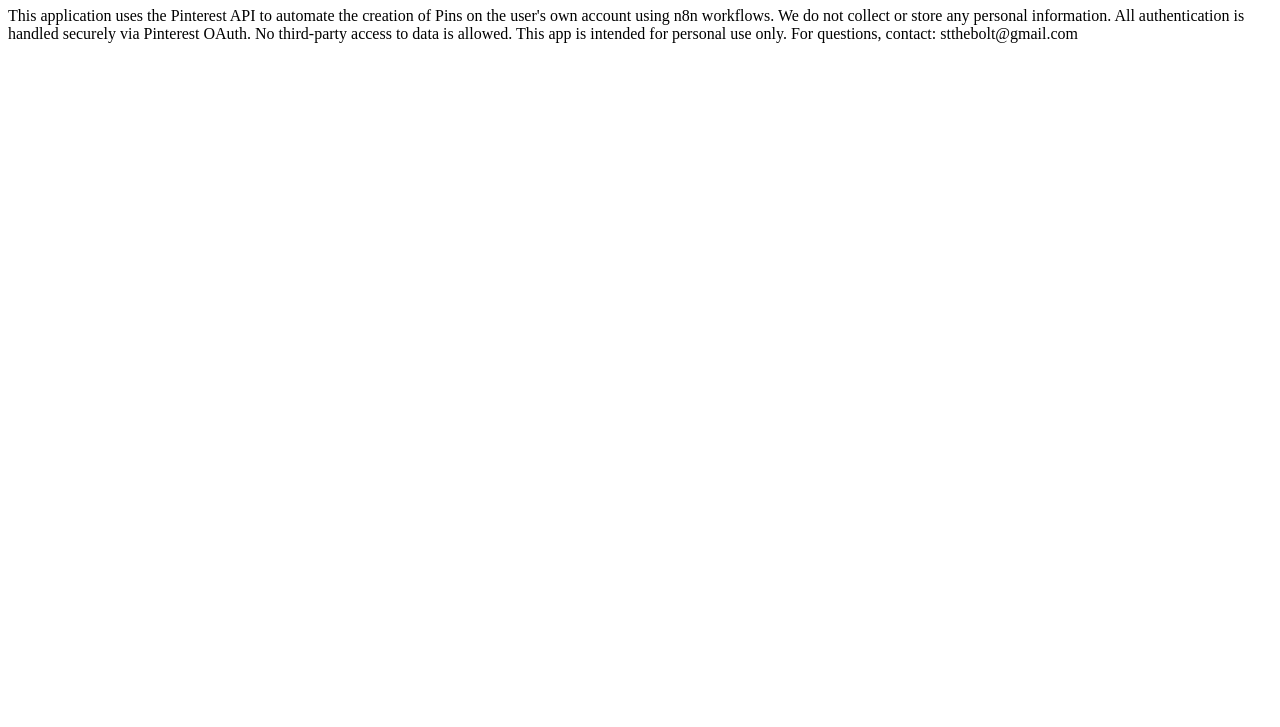
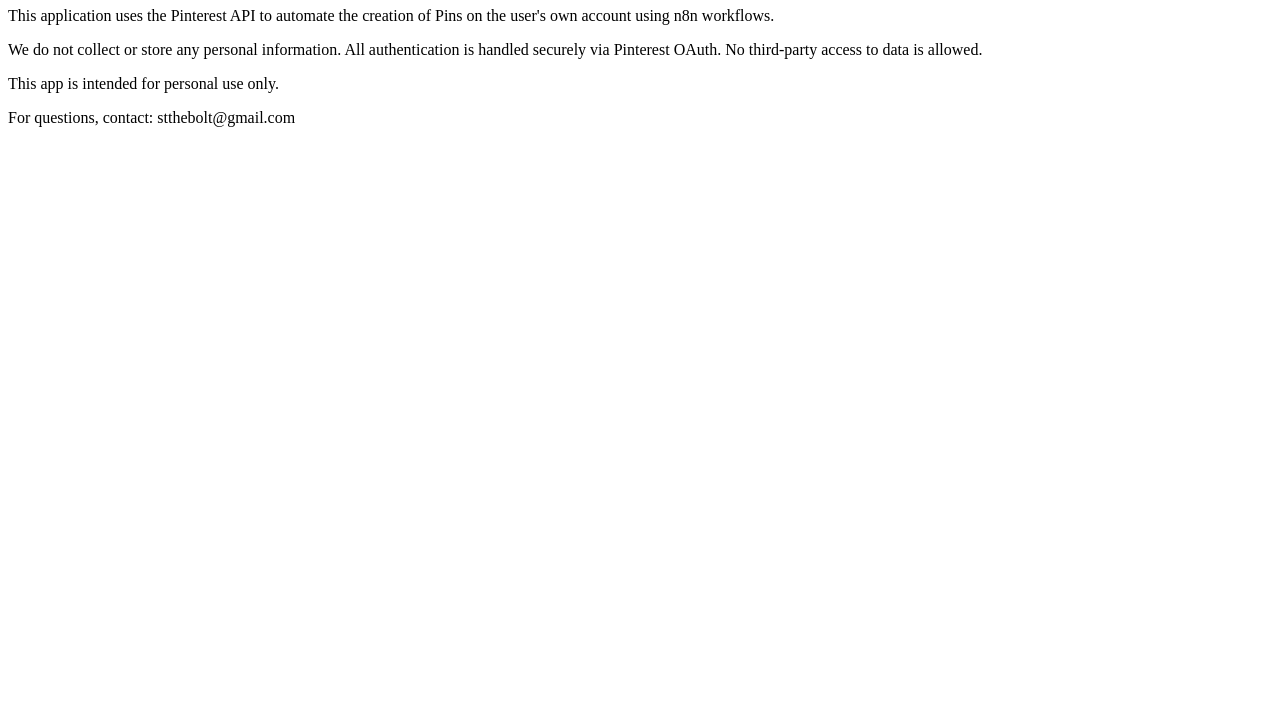
Before and after one commit to SatishDaBolt/Silly-Paws-Studio-Automation, a plain HTML site: page privacy.html in a window 1280 px wide. Shown: the part 73-800 px from the top of the page. Drawn offline with Linux system fonts and the light colour scheme.

Commit message:
Update privacy.html

```diff
--- a/privacy.html
+++ b/privacy.html
@@ -6,12 +6,12 @@
 </head>
 <body>
   <h1>Privacy Policy</h1>
-  <p>This application uses the Pinterest API to automate the creation of Pins on the user's own account using n8n workflows.
+  <p>This application uses the Pinterest API to automate the creation of Pins on the user's own account using n8n workflows.</p>
 
-We do not collect or store any personal information. All authentication is handled securely via Pinterest OAuth. No third-party access to data is allowed.
+<p>We do not collect or store any personal information. All authentication is handled securely via Pinterest OAuth. No third-party access to data is allowed.</p>
 
-This app is intended for personal use only.
+<p>This app is intended for personal use only.</p>
 
-For questions, contact: stthebolt@gmail.com</p>
+<p>For questions, contact: stthebolt@gmail.com</p>
 </body>
 </html>
```
